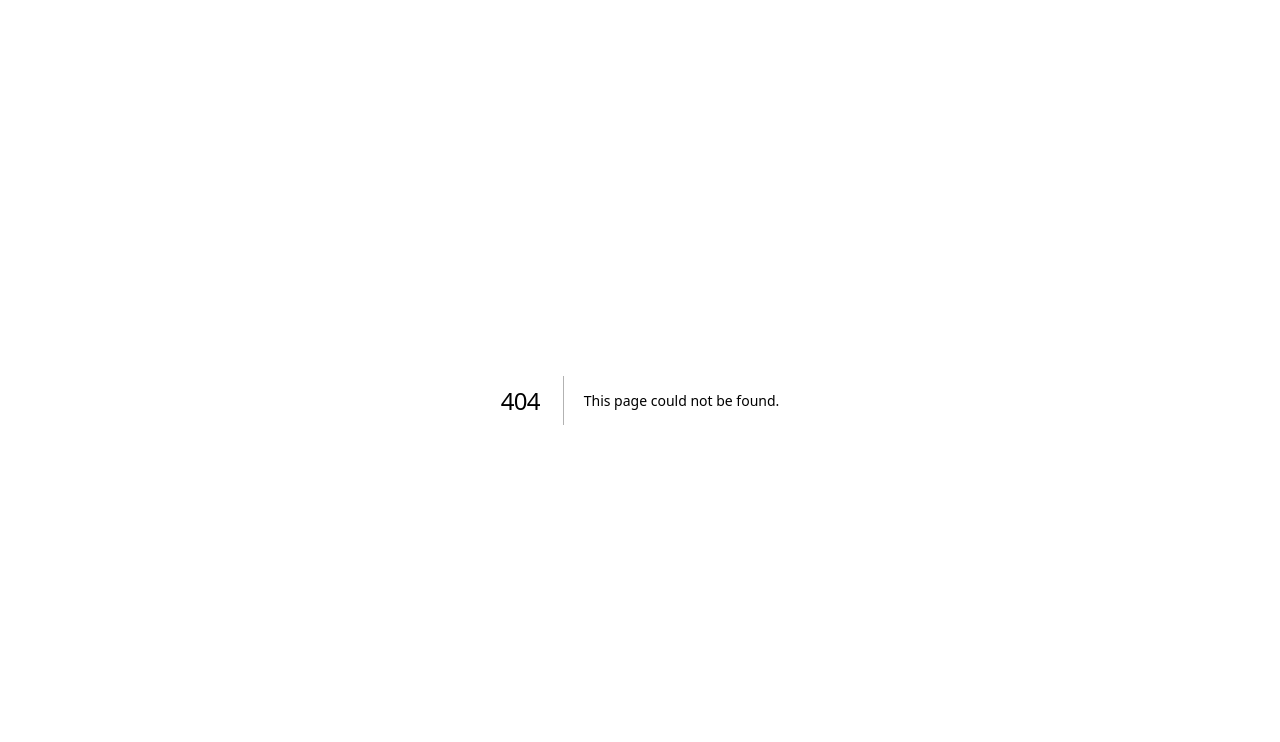
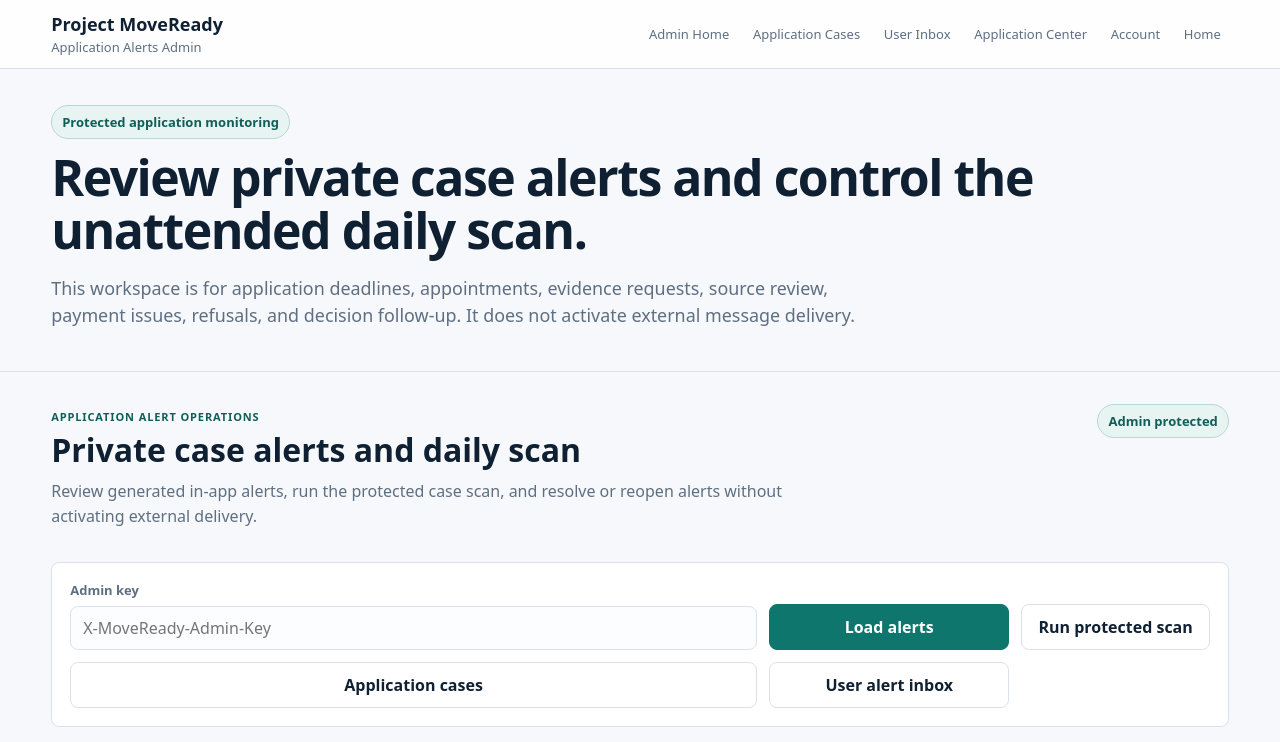
Before and after one commit to SirBM201/SirBM201-moveready-frontend, a Next.js app: page /admin/application-alerts in a window 1280 px wide. Before the commit this address had no page. Shown: the top 742 px of the page. Built offline with nearby package versions, Linux system fonts and the light colour scheme; no server answers.

Commit message:
Add protected application alert admin page

```diff
--- /dev/null
+++ b/app/admin/application-alerts/page.tsx
@@ -0,0 +1,34 @@
+import AdminApplicationAlerts from "@/components/AdminApplicationAlerts";
+
+export default function AdminApplicationAlertsPage() {
+  return (
+    <main className="page-shell">
+      <header className="topbar">
+        <a className="brand" href="/admin">
+          <strong>Project MoveReady</strong>
+          <span>Application Alerts Admin</span>
+        </a>
+        <nav className="nav">
+          <a href="/admin">Admin Home</a>
+          <a href="/admin#application-cases">Application Cases</a>
+          <a href="/application-alerts">User Inbox</a>
+          <a href="/applications">Application Center</a>
+          <a href="/dashboard">Account</a>
+          <a href="/">Home</a>
+        </nav>
+      </header>
+
+      <section className="hero-band compact-hero">
+        <div className="hero-copy">
+          <span className="eyebrow">Protected application monitoring</span>
+          <h1>Review private case alerts and control the unattended daily scan.</h1>
+          <p className="lede">
+            This workspace is for application deadlines, appointments, evidence requests, source review, payment issues, refusals, and decision follow-up. It does not activate external message delivery.
+          </p>
+        </div>
+      </section>
+
+      <AdminApplicationAlerts />
+    </main>
+  );
+}
```
